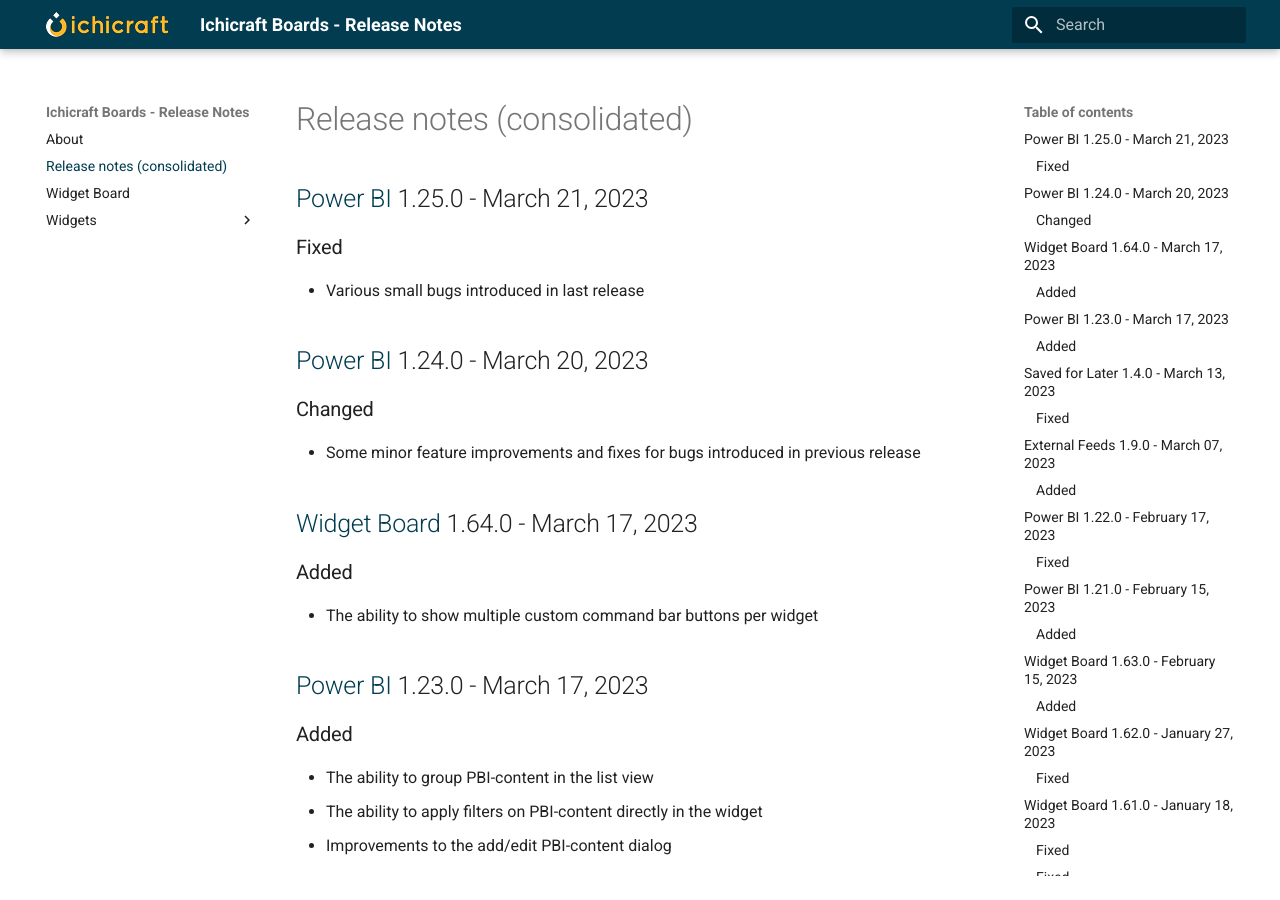
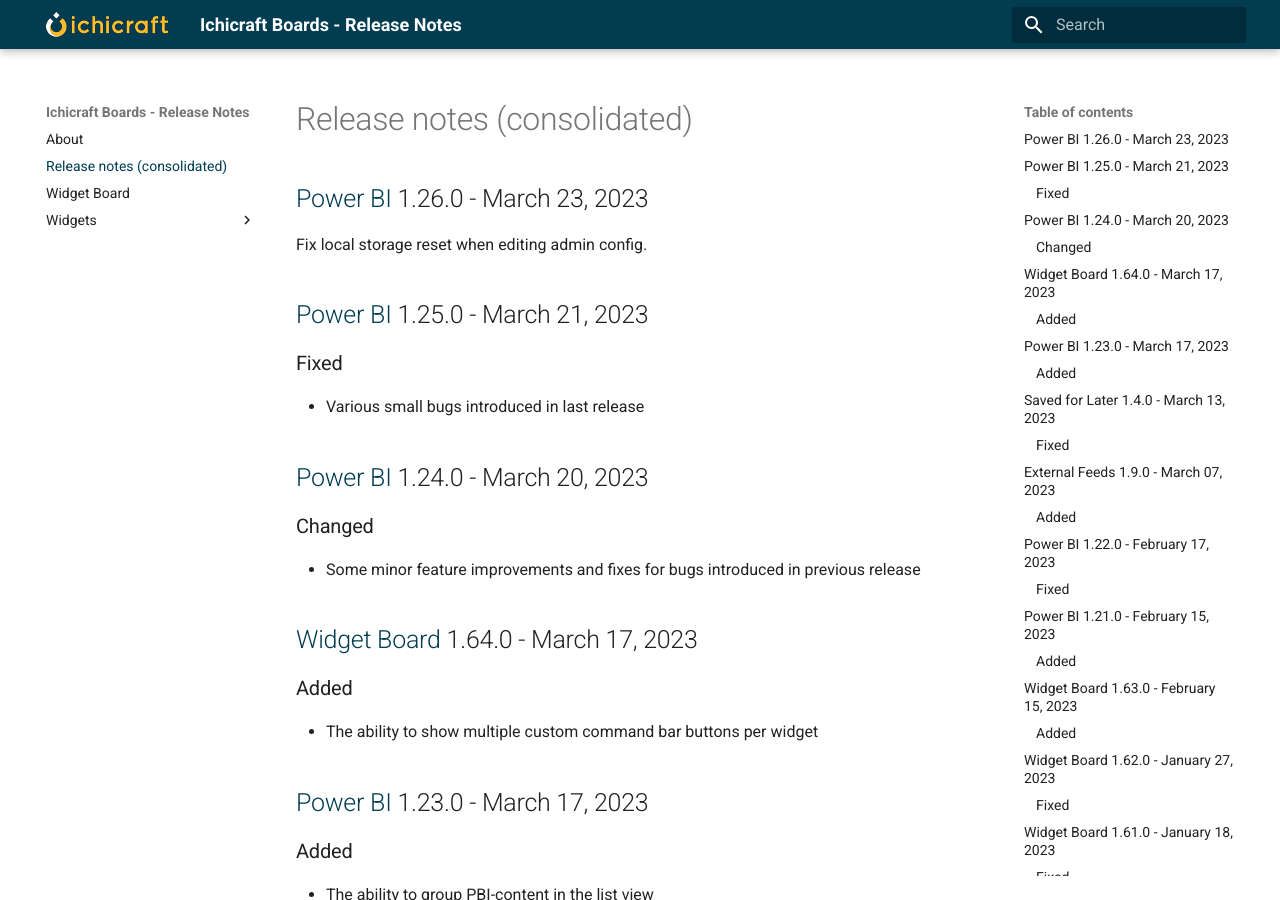
Before and after one commit to ichicraft/widgets-docs, an MkDocs documentation site: the page built from docs/Release-notes-(consolidated).md, in a window 1280 px wide and 900 px high. Built offline with MkDocs 1.6.1 and Material for MkDocs 9.7.7, drawn with Linux system fonts in a browser that asks for light colours.

Commit message:
Release notes updated by BuildService

```diff
--- a/docs/Release-notes-(consolidated).md
+++ b/docs/Release-notes-(consolidated).md
@@ -1,3 +1,10 @@
+## [Power BI](./Widgets/Power BI.md) 1.26.0 - March 23, 2023
+
+Fix local storage reset when editing admin config.
+
+
+
+
 ## [Power BI](./Widgets/Power BI.md) 1.25.0 - March 21, 2023
 
 ### Fixed
--- a/docs/Widgets/Power BI.md
+++ b/docs/Widgets/Power BI.md
@@ -1,3 +1,10 @@
+## 1.26.0 - March 23, 2023
+
+Fix local storage reset when editing admin config.
+
+
+
+
 ## 1.25.0 - March 21, 2023
 
 ### Fixed
```
